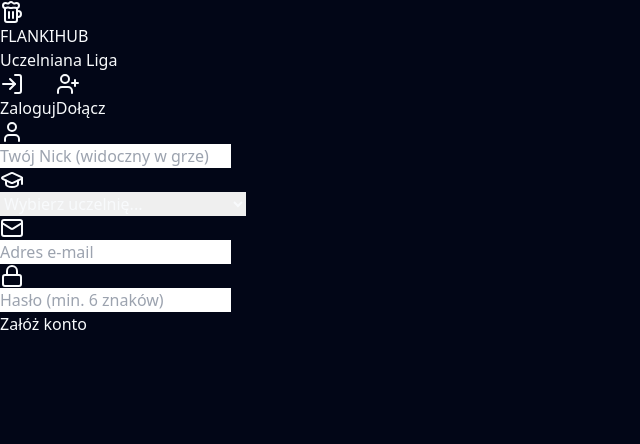
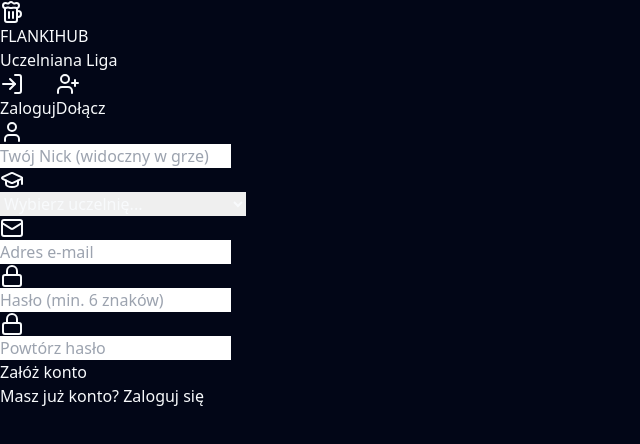
Before and after one commit to SK04e/Flanki, a React (Vite) app in the folder frontend/: page / in a window 1280 px wide. Both pictures are taken after a click on the button "Dołącz". Shown: the top 444 px of the page, without its empty margins (0-640 px from the left). Built offline with nearby package versions, Linux system fonts and the light colour scheme; no server answers; the HTML template or start-up script is replaced by a standard one.

Commit message:
Poprawa ekranu logowania

```diff
--- a/frontend/src/components/AuthScreen.jsx
+++ b/frontend/src/components/AuthScreen.jsx
@@ -7,6 +7,7 @@
 export default function AuthScreen() {
   const { login } = useAuth();
   const [isLogin, setIsLogin] = useState(true);
+  const [isResettingPassword, setIsResettingPassword] = useState(false);
   const [loading, setLoading] = useState(false);
   const [error, setError] = useState('');
   const [successMessage, setSuccessMessage] = useState('');
@@ -15,6 +16,7 @@
     name: '',
     email: '',
     password: '',
+    confirmPassword: '', // Nowe pole do potwierdzenia hasła
     university: '',
     faculty: ''
   });
@@ -31,25 +33,38 @@
     setSuccessMessage('');
 
     try {
-      if (isLogin) {
+      if (isResettingPassword) {
+        // RESETOWANIE HASŁA
+        const res = await api.post('/auth/reset-password-request', { email: formData.email });
+        setSuccessMessage(res.data.message || 'Jeśli e-mail istnieje w bazie, wysłano link.');
+        setIsResettingPassword(false);
+      } else if (isLogin) {
+        // LOGOWANIE
         const result = await login(formData.email, formData.password);
-
         if (!result.success) {
           setError(result.error);
         }
       } else {
+        // REJESTRACJA
+        if (formData.password !== formData.confirmPassword) {
+          setError('Hasła nie są identyczne!');
+          setLoading(false);
+          return;
+        }
+
         const payload = {
           name: formData.name,
           email: formData.email,
           password: formData.password,
           university: formData.university || null,
+          // Wysyłamy wydział tylko jeśli wybrano PRZ
           faculty: formData.university === 'PRZ' ? formData.faculty : null
         };
 
         const res = await api.post('/auth/register', payload);
         setSuccessMessage(res.data.message || 'Zarejestrowano pomyślnie! Sprawdź skrzynkę e-mail.');
         setIsLogin(true);
-        setFormData({ name: '', email: '', password: '', university: '', faculty: '' });
+        setFormData({ name: '', email: '', password: '', confirmPassword: '', university: '', faculty: '' });
       }
     } catch (err) {
       setError(err.response?.data?.error || 'Wystąpił błąd połączenia z serwerem.');
@@ -91,21 +106,32 @@
         {/* KARTA FORMULARZA */}
         <div className="bg-slate-900/60 backdrop-blur-xl border border-slate-800 rounded-3xl p-6 shadow-2xl">
 
-          {/* PRZEŁĄCZNIK LOGOWANIE / REJESTRACJA */}
+          {/* PRZEŁĄCZNIK LOGOWANIE / REJESTRACJA (Ukryty podczas resetowania hasła) */}
+          {!isResettingPassword && (
             <div className="flex bg-slate-950/50 p-1 rounded-xl mb-6">
               <button
+                type="button"
                 onClick={() => { setIsLogin(true); setError(''); setSuccessMessage(''); }}
                 className={`flex-1 flex items-center justify-center gap-2 py-2.5 text-sm font-bold rounded-lg transition-all ${isLogin ? 'bg-slate-800 text-white shadow-md' : 'text-slate-500 hover:text-slate-300'}`}
               >
                 <LogIn className="w-4 h-4" /> Zaloguj
               </button>
               <button
+                type="button"
                 onClick={() => { setIsLogin(false); setError(''); setSuccessMessage(''); }}
                 className={`flex-1 flex items-center justify-center gap-2 py-2.5 text-sm font-bold rounded-lg transition-all ${!isLogin ? 'bg-slate-800 text-white shadow-md' : 'text-slate-500 hover:text-slate-300'}`}
               >
                 <UserPlus className="w-4 h-4" /> Dołącz
               </button>
             </div>
+          )}
+
+          {isResettingPassword && (
+            <div className="mb-6 text-center">
+              <h2 className="text-xl font-bold text-white mb-2">Zresetuj hasło</h2>
+              <p className="text-sm text-slate-400">Podaj adres e-mail przypisany do konta, a wyślemy Ci link do zmiany hasła.</p>
+            </div>
+          )}
 
           <AnimatePresence mode="wait">
             {error && (
@@ -125,7 +151,7 @@
           <form onSubmit={handleSubmit} className="space-y-4">
 
             {/* POLA REJESTRACJI */}
-            {!isLogin && (
+            {!isLogin && !isResettingPassword && (
               <motion.div initial={{ opacity: 0, x: -20 }} animate={{ opacity: 1, x: 0 }} className="space-y-4">
                 <div className="relative">
                   <div className="absolute inset-y-0 left-0 pl-4 flex items-center pointer-events-none">
@@ -152,10 +178,10 @@
                     onChange={handleChange}
                     className="w-full pl-10 pr-4 py-3 bg-slate-950/50 border border-slate-800 rounded-xl text-sm text-white focus:border-yellow-400 focus:ring-1 focus:ring-yellow-400 transition-colors appearance-none"
                   >
-                    <option value="" className="text-slate-500">Wybierz uczelnię...</option>
-                    <option value="PRZ">Politechnika Rzeszowska (PRz)</option>
-                    <option value="URZ">Uniwersytet Rzeszowski (URz)</option>
-                    <option value="Other">Inna uczelnia / Brak</option>
+                    <option value="" className="bg-slate-800 text-slate-400">Wybierz uczelnię...</option>
+                    <option value="PRZ" className="bg-slate-800 text-white">Politechnika Rzeszowska (PRz)</option>
+                    <option value="URZ" className="bg-slate-800 text-white">Uniwersytet Rzeszowski (URz)</option>
+                    <option value="Other" className="bg-slate-800 text-white">Inna uczelnia / Brak</option>
                   </select>
                 </div>
 
@@ -171,14 +197,14 @@
                       onChange={handleChange}
                       className="w-full pl-10 pr-4 py-3 bg-slate-950/50 border border-slate-800 rounded-xl text-sm text-white focus:border-yellow-400 focus:ring-1 focus:ring-yellow-400 transition-colors appearance-none"
                     >
-                      <option value="">Wybierz wydział...</option>
-                      <option value="WEII">Wydział Elektrotechniki i Informatyki (WEiI)</option>
-                      <option value="WC">Wydział Chemiczny (WC)</option>
-                      <option value="WZ">Wydział Zarządzania (WZ)</option>
-                      <option value="WMiFS">Wydział Matematyki i Fizyki Stosowanej (WMiFS)</option>
-                      <option value="WBMiL">Wydział Budowy Maszyn i Lotnictwa (WBMiL)</option>
-                      <option value="WBIŚiA">Wydział Budownictwa, Inż. Środ. i Architektury (WBIŚiA)</option>
-                      <option value="WMT">Wydział Mechaniczno-Technologiczny (WMT)</option>
+                      <option value="" className="bg-slate-800 text-slate-400">Wybierz wydział...</option>
+                      <option value="WEII" className="bg-slate-800 text-white">Wydział Elektrotechniki i Informatyki (WEiI)</option>
+                      <option value="WC" className="bg-slate-800 text-white">Wydział Chemiczny (WC)</option>
+                      <option value="WZ" className="bg-slate-800 text-white">Wydział Zarządzania (WZ)</option>
+                      <option value="WMiFS" className="bg-slate-800 text-white">Wydział Matematyki i Fizyki Stosowanej (WMiFS)</option>
+                      <option value="WBMiL" className="bg-slate-800 text-white">Wydział Budowy Maszyn i Lotnictwa (WBMiL)</option>
+                      <option value="WBIŚiA" className="bg-slate-800 text-white">Wydział Budownictwa, Inż. Środ. i Architektury (WBIŚiA)</option>
+                      <option value="WMT" className="bg-slate-800 text-white">Wydział Mechaniczno-Technologiczny (WMT)</option>
                     </select>
                   </motion.div>
                 )}
@@ -202,6 +228,7 @@
             </div>
 
             {/* HASŁO */}
+            {!isResettingPassword && (
               <div className="relative">
                 <div className="absolute inset-y-0 left-0 pl-4 flex items-center pointer-events-none">
                   <Lock className="w-4 h-4 text-slate-500" />
@@ -217,16 +244,67 @@
                   className="w-full pl-10 pr-4 py-3 bg-slate-950/50 border border-slate-800 rounded-xl text-sm text-white placeholder:text-slate-500 focus:border-yellow-400 focus:ring-1 focus:ring-yellow-400 transition-colors"
                 />
               </div>
+            )}
+
+            {/* POTWIERDŹ HASŁO (tylko przy rejestracji) */}
+            {!isLogin && !isResettingPassword && (
+              <motion.div initial={{ opacity: 0, y: -10 }} animate={{ opacity: 1, y: 0 }} className="relative">
+                <div className="absolute inset-y-0 left-0 pl-4 flex items-center pointer-events-none">
+                  <Lock className="w-4 h-4 text-slate-500" />
+                </div>
+                <input
+                  type="password"
+                  name="confirmPassword"
+                  value={formData.confirmPassword}
+                  onChange={handleChange}
+                  placeholder="Powtórz hasło"
+                  required
+                  minLength={6}
+                  className="w-full pl-10 pr-4 py-3 bg-slate-950/50 border border-slate-800 rounded-xl text-sm text-white placeholder:text-slate-500 focus:border-yellow-400 focus:ring-1 focus:ring-yellow-400 transition-colors"
+                />
+              </motion.div>
+            )}
+
+            {/* LINK DO RESETU HASŁA (pod hasłem w logowaniu) */}
+            {isLogin && !isResettingPassword && (
+              <div className="flex justify-end mt-1">
+                <button
+                  type="button"
+                  onClick={() => setIsResettingPassword(true)}
+                  className="text-xs font-bold text-slate-400 hover:text-yellow-400 transition-colors"
+                >
+                  Zapomniałeś hasła?
+                </button>
+              </div>
+            )}
 
             <button
               type="submit"
               disabled={loading}
               className="w-full bg-gradient-to-r from-yellow-400 to-amber-500 hover:from-yellow-300 hover:to-amber-400 text-slate-950 font-black py-3.5 rounded-xl transition-all shadow-[0_0_15px_rgba(250,204,21,0.2)] disabled:opacity-50 disabled:cursor-not-allowed mt-2"
             >
-              {loading ? 'Przetwarzanie...' : (isLogin ? 'Wejdź do gry' : 'Załóż konto')}
+              {loading ? 'Przetwarzanie...' : (isResettingPassword ? 'Wyślij link resetujący' : isLogin ? 'Wejdź do gry' : 'Załóż konto')}
             </button>
 
           </form>
+
+          {/* DODATKOWE LINKI NA DOLE (Logowanie w rejestracji itd.) */}
+          <div className="mt-6 text-center text-sm text-slate-400">
+            {isResettingPassword ? (
+              <button
+                type="button"
+                onClick={() => { setIsResettingPassword(false); setError(''); setSuccessMessage(''); }}
+                className="hover:text-yellow-400 font-bold transition-colors"
+              >
+                Wróć do logowania
+              </button>
+            ) : isLogin ? (
+              <p>Nie masz konta? <button type="button" onClick={() => { setIsLogin(false); setError(''); }} className="text-yellow-400 font-bold hover:text-yellow-300 transition-colors ml-1">Zarejestruj się</button></p>
+            ) : (
+              <p>Masz już konto? <button type="button" onClick={() => { setIsLogin(true); setError(''); }} className="text-yellow-400 font-bold hover:text-yellow-300 transition-colors ml-1">Zaloguj się</button></p>
+            )}
+          </div>
+
         </div>
       </motion.div>
     </div>
```
Lines whose indentation alone changed are shown as unchanged.
